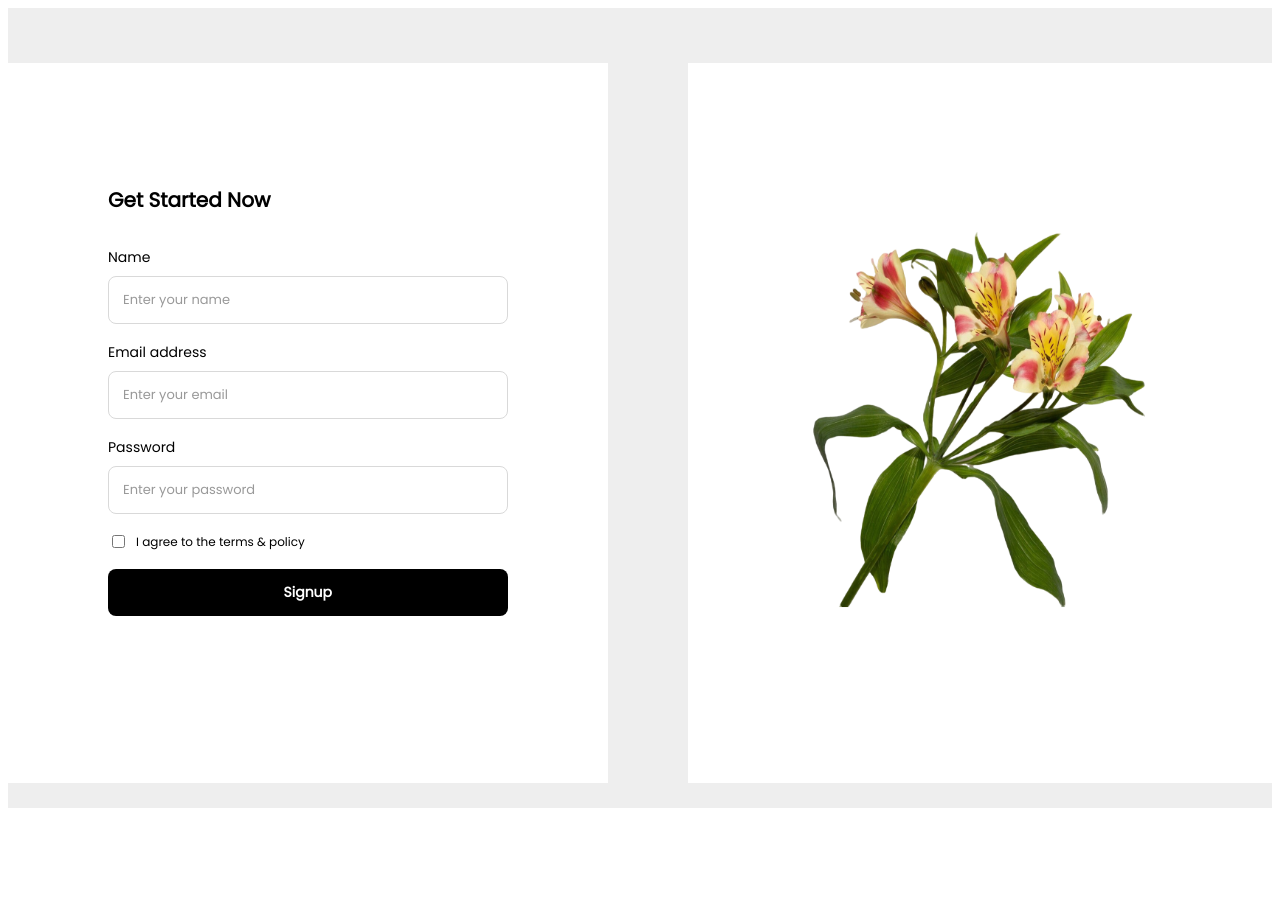
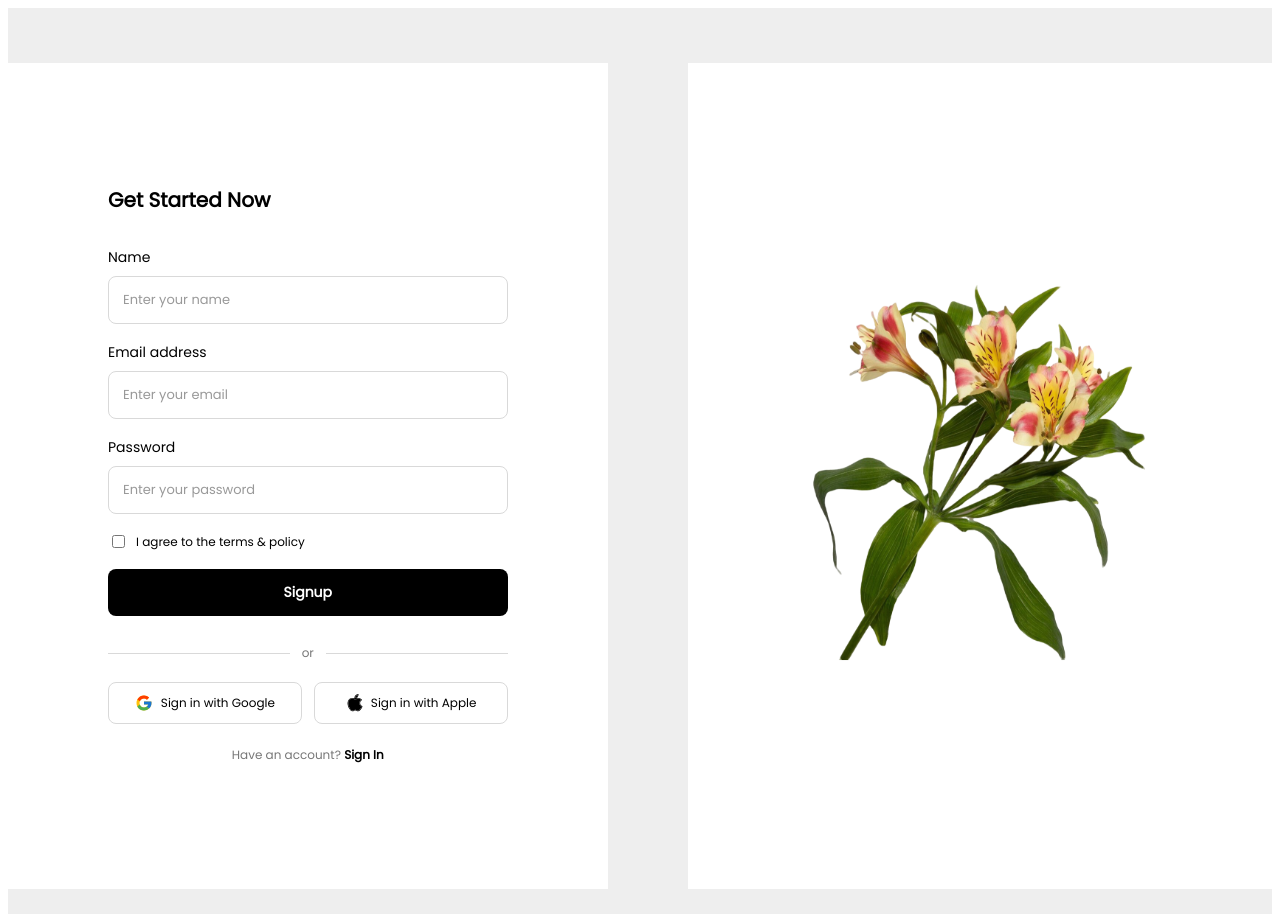
Before and after one commit to lvyza/appdev1-final-practical-exam, a React (Vite) app: page / in a window 1280 px wide. Before the commit the page ends 816 px from the top, so only its background shows below. Built offline with nearby package versions, Linux system fonts and the light colour scheme.

Commit message:
Add divider and social sign-in buttons.

```diff
--- a/src/components/SignUp.jsx
+++ b/src/components/SignUp.jsx
@@ -1,5 +1,7 @@
 import styles from './SignUp.module.css'
 import blossomFlower from '../assets/blossom-flower.svg'
+import googleLogo from '../assets/icons-google-logo.svg'
+import appleLogo from '../assets/icons-apple-logo.svg'
 
 function SignUp() {
   return (
@@ -44,6 +46,28 @@
             Signup
           </button>
         </form>
+
+        <div className={styles.divider}>
+          <span></span>
+          <p>or</p>
+          <span></span>
+        </div>
+
+        <div className={styles.socialButtons}>
+          <button type="button" className={styles.socialButton}>
+            <img src={googleLogo} alt="Google" />
+            <span>Sign in with Google</span>
+          </button>
+
+          <button type="button" className={styles.socialButton}>
+            <img src={appleLogo} alt="Apple" />
+            <span>Sign in with Apple</span>
+          </button>
+        </div>
+
+        <p className={styles.signInText}>
+          Have an account? <span>Sign In</span>
+        </p>
       </section>
 
       <section className={styles.rightSection}>
--- a/src/components/SignUp.module.css
+++ b/src/components/SignUp.module.css
@@ -93,3 +93,63 @@
   font-weight: 600;
   cursor: pointer;
 }
+
+.divider {
+  display: flex;
+  align-items: center;
+  gap: 12px;
+  margin: 28px 0 20px;
+}
+
+.divider span {
+  flex: 1;
+  height: 1px;
+  background: #d9d9d9;
+}
+
+.divider p {
+  margin: 0;
+  font-family: 'Poppins', sans-serif;
+  font-size: 12px;
+  color: #777777;
+}
+
+.socialButtons {
+  display: flex;
+  gap: 12px;
+}
+
+.socialButton {
+  flex: 1;
+  display: flex;
+  align-items: center;
+  justify-content: center;
+  gap: 8px;
+  padding: 11px 10px;
+  border: 1px solid #d9d9d9;
+  border-radius: 8px;
+  background: #ffffff;
+  font-family: 'Poppins', sans-serif;
+  font-size: 12px;
+  cursor: pointer;
+}
+
+.socialButton img {
+  width: 18px;
+  height: 18px;
+  object-fit: contain;
+}
+
+.signInText {
+  margin: 22px 0 0;
+  text-align: center;
+  font-family: 'Poppins', sans-serif;
+  font-size: 12px;
+  color: #777777;
+}
+
+.signInText span {
+  color: #000000;
+  font-weight: 600;
+  cursor: pointer;
+}
```
Also changed, not shown: padillon-signup-bottom.png (added).
